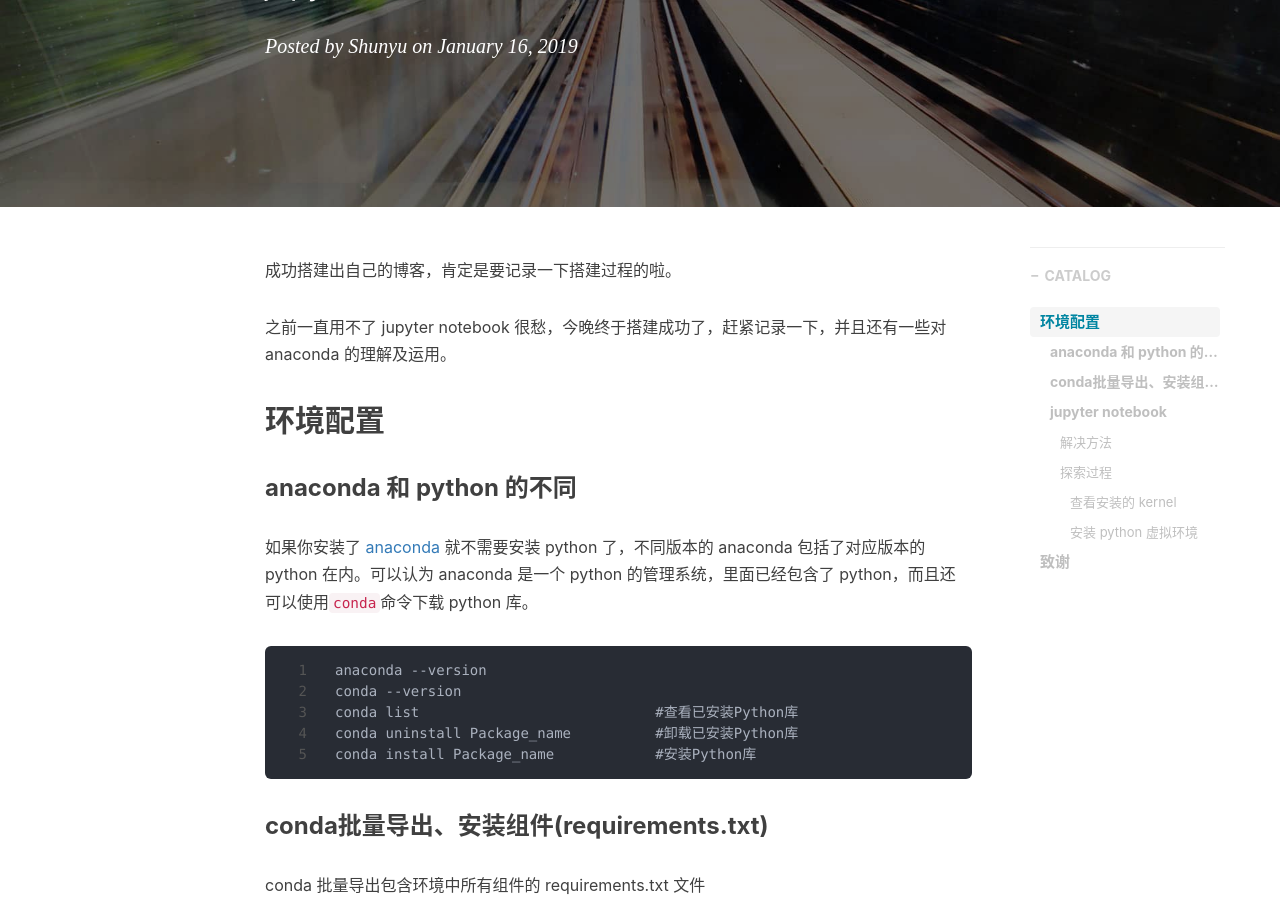
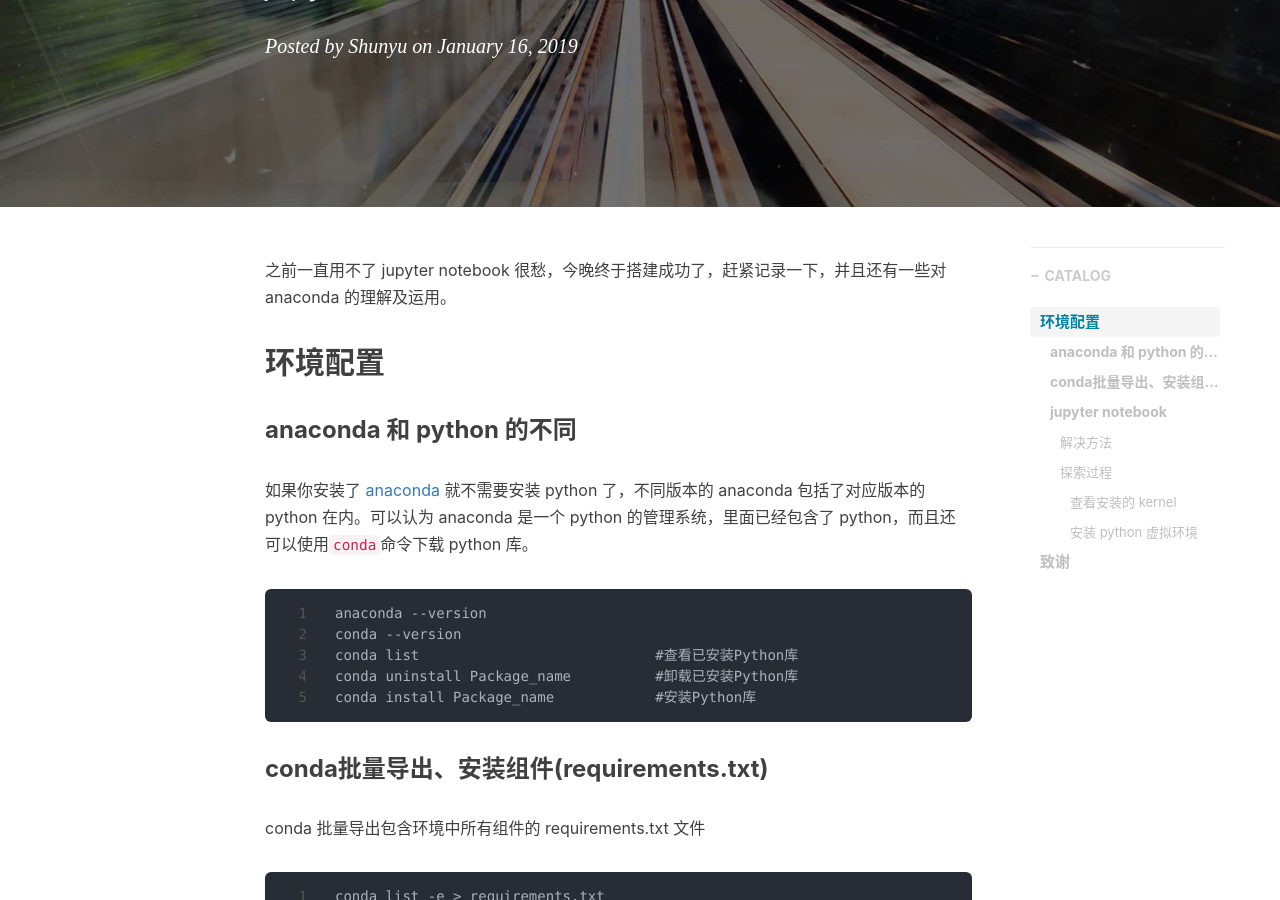
Before and after one commit to liushunyu/blog, a Jekyll site: the page built from _posts/2019-01-16-anaconda 下安装 jupyter.md, in a window 1280 px wide and 900 px high, scrolled down 376 px. Built offline with Jekyll 4.4.1, drawn with Linux system fonts in a browser that asks for light colours; nearby versions of some CDN libraries; comment, search, counter and statistics services are not loaded.

Commit message:
Update 2019-01-16-anaconda 下安装 jupyter.md

```diff
--- a/_posts/2019-01-16-anaconda 下安装 jupyter.md
+++ b/_posts/2019-01-16-anaconda 下安装 jupyter.md
@@ -12,11 +12,6 @@ tags:
     - jupyter notebook
     - 环境配置
 ---
-
-
-
-
-成功搭建出自己的博客，肯定是要记录一下搭建过程的啦。
 
 
 
```
